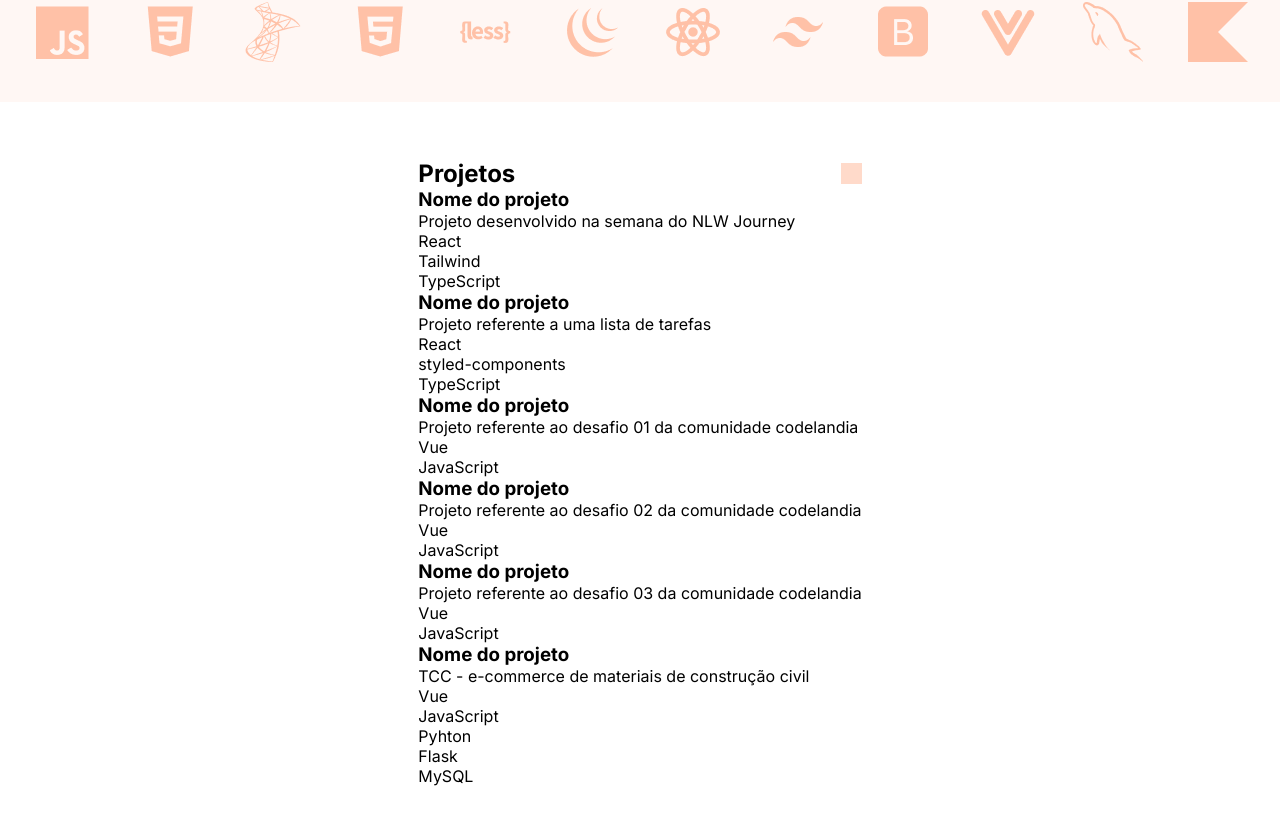
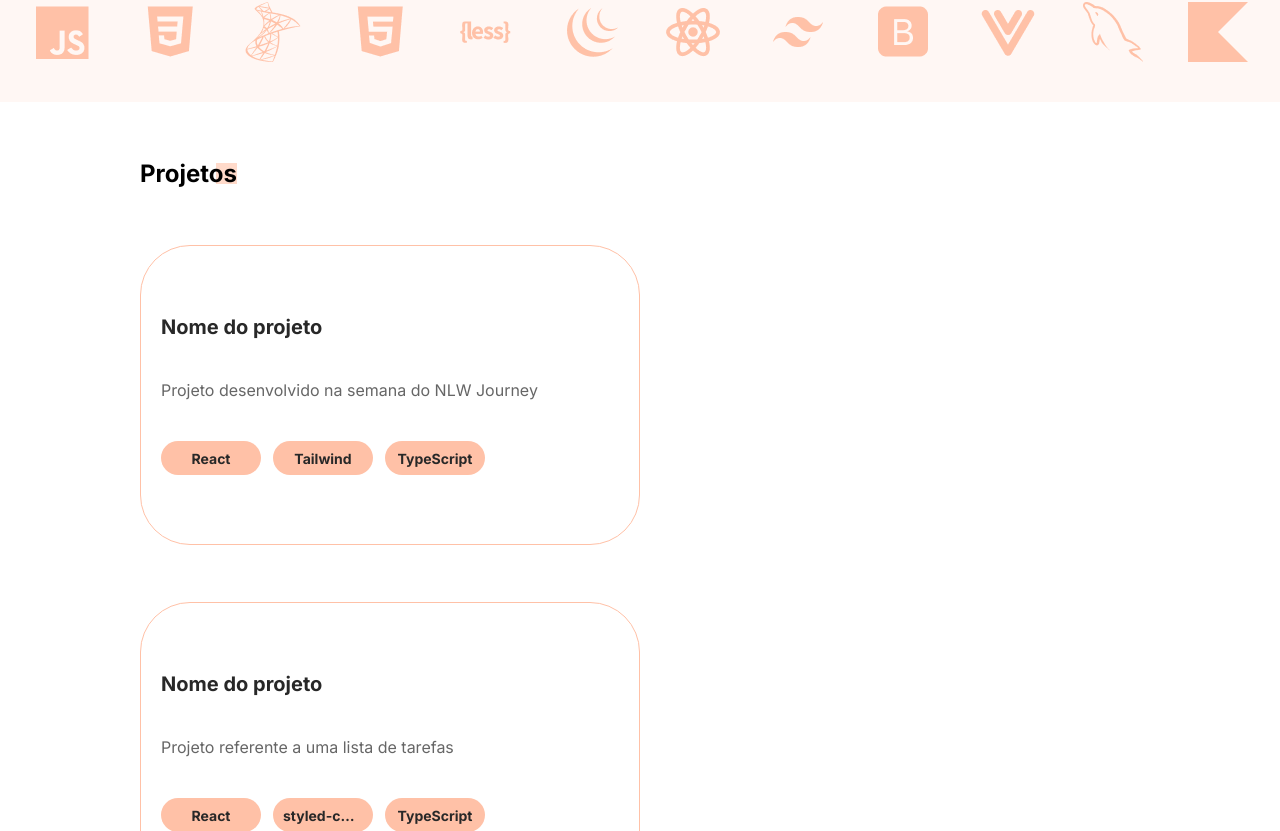
Before and after one commit to alexiamelhado18/portifolio_alexia, a Next.js app in the folder frontend/: page / in a window 1280 px wide. Shown: the part 2789-3620 px from the top of the page. Before the commit the page ends 3595 px from the top, so only its background shows below. Built offline with nearby package versions, Linux system fonts and the light colour scheme.

Commit message:
style: adicionado estilizacao referente a sessao projetos

```diff
--- a/frontend/src/app/style.css
+++ b/frontend/src/app/style.css
@@ -281,6 +281,94 @@ div.div__quadrado {
     }
   } */
 
+/* sessão projetos */
+#section__projetos {
+    /* background-color: aqua; */
+    height: 100vh;
+    width: 100%;
+    display: flex;
+    flex-direction: column;
+    align-items: flex-start;
+    gap: 57px;
+}
+
+#section__projetos>div:nth-child(2) {
+    /* background-color: rgb(0, 255, 145); */
+    width: 100%;
+    display: flex;
+    align-items: center;
+    justify-content: center;
+}
+
+#section__projetos>div:nth-child(2)>div {
+    /* background-color: brown; */
+    max-width: 1057px;
+    display: flex;
+    flex-wrap: wrap;
+    align-items: center;
+    gap: 57px;
+}
+
+#section__projetos>div:nth-child(2)>div>div {
+    /* background-color: blue; */
+    display: flex;
+    flex-direction: column;
+    align-items: flex-start;
+    justify-content: center;
+    gap: 41px;
+    max-width: 500px;
+    width: 100%;
+    height: 300px;
+    border: 1px solid var(--cor1);
+    border-radius: 50px;
+    padding: 20px;
+}
+
+#section__projetos>div:nth-child(2)>div>div:hover {
+    background-color: var(--cor7);
+}
+
+#section__projetos>div:nth-child(2)>div>div>h3 {
+    color: var(--cor2);
+    font-size: 20px;
+}
+
+#section__projetos>div:nth-child(2)>div>div>p {
+    max-width: 440px;
+    /* text-overflow: ellipsis; */
+    /* overflow: hidden; */
+    /* white-space: nowrap; */
+    color: var(--cor3);
+}
+
+#section__projetos>div:nth-child(2)>div>div>div {
+    display: flex;
+    align-items: center;
+    gap: 12px;
+    flex-wrap: wrap;
+    width: 100%;
+}
+
+#section__projetos>div:nth-child(2)>div>div>div>div {
+    width: 100px;
+    height: 34px;
+    background-color: var(--cor1);
+    border-radius: 50px;
+    display: flex;
+    align-items: center;
+    justify-content: center;
+}
+
+#section__projetos>div:nth-child(2)>div>div>div>div>span {
+    font-size: 14px;
+    font-weight: bold;
+    color: var(--cor2);
+    text-overflow: ellipsis;
+    overflow: hidden;
+    white-space: nowrap;
+    padding: 10px;
+}
+
 @media only screen and (max-width: 350px) {
     .div__foto>div {
         width: 100%;
```
